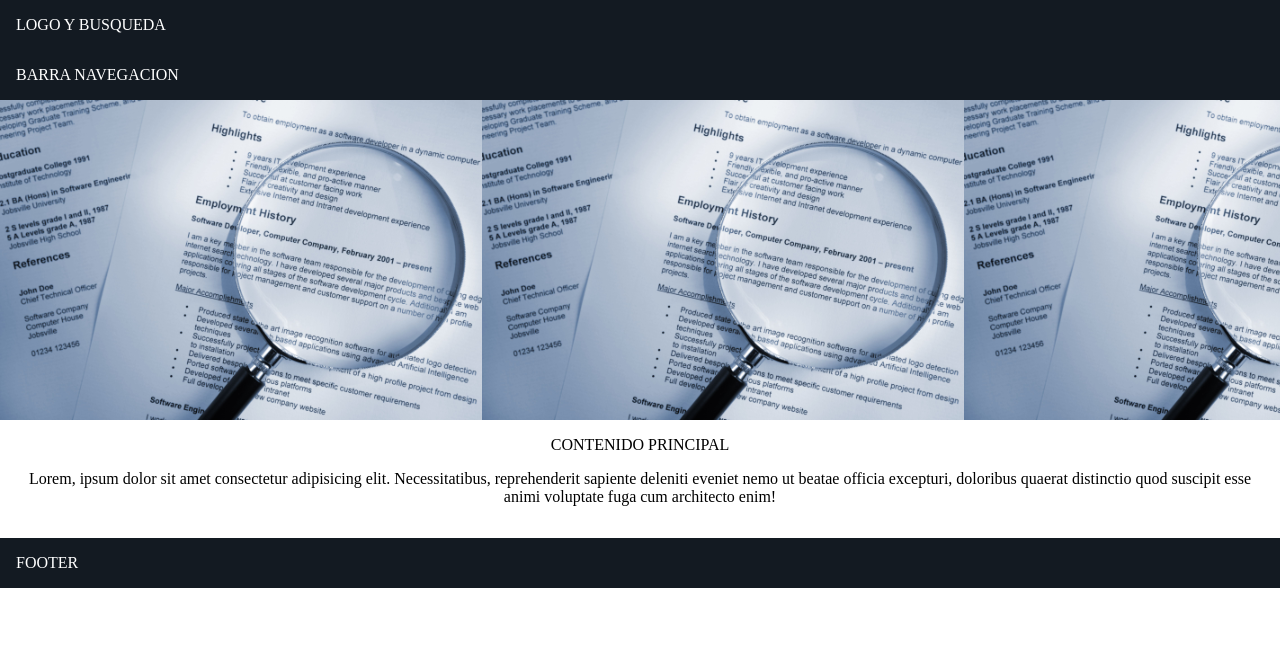
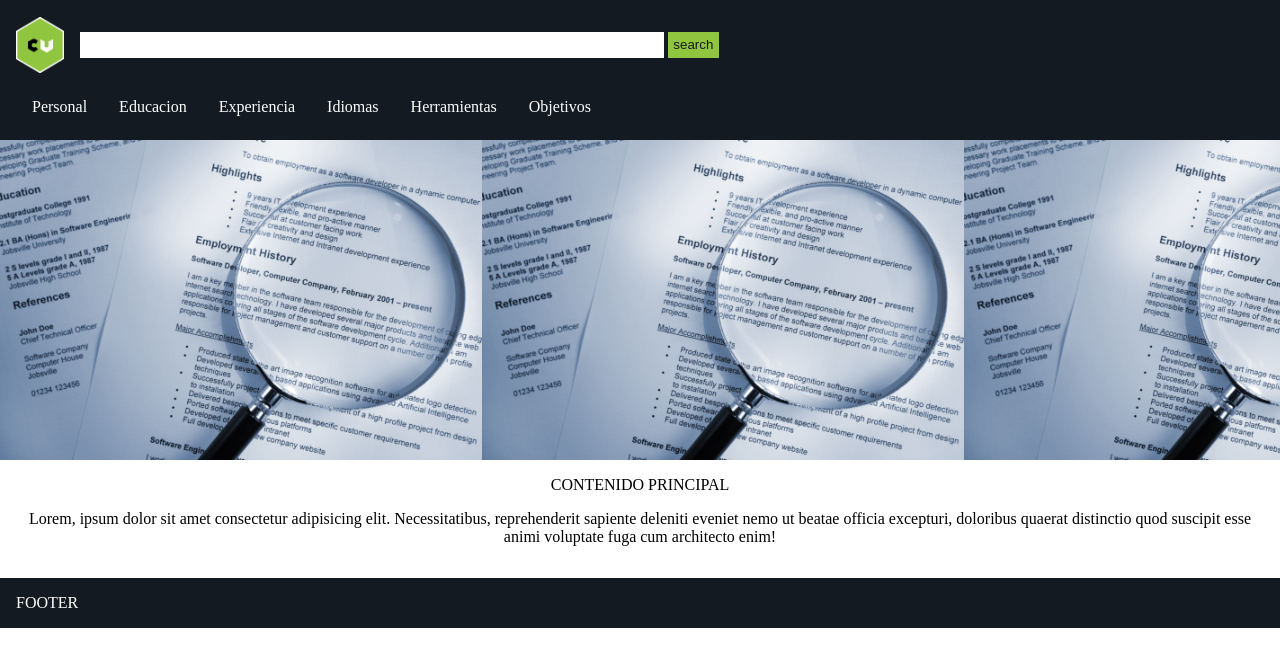
Before and after one commit to danielchungara1/cv-nodejs, a website: page index.html in a window 1280 px wide. Drawn offline with Linux system fonts and the light colour scheme.

Commit message:
header nav

```diff
--- a/public/index.html
+++ b/index.html
@@ -8,8 +8,24 @@
 
 </head>
 <body>
-    <header>LOGO Y BUSQUEDA</header>
-    <nav>BARRA NAVEGACION</nav>
+
+    <header><!-- LOGO Y BUSQUEDA -->
+        <img src="/public/img/logo-claro.png" alt="logo">
+        <form action="">
+            <input type="text" class="cuadro-busqueda">
+            <input type="submit" value="search" class="submit">
+        </form>
+    </header>
+
+    <nav><!-- BARRA NAVEGACION -->
+        <a href="#">Personal</a>
+        <a href="#">Educacion</a>
+        <a href="#">Experiencia</a>
+        <a href="#">Idiomas</a>
+        <a href="#">Herramientas</a>
+        <a href="#">Objetivos</a>
+    </nav>
+
     <div class="carusel">CARUSEL IMAGENES</div>
     <main>CONTENIDO PRINCIPAL
         <p>Lorem, ipsum dolor sit amet consectetur adipisicing elit. Necessitatibus, reprehenderit sapiente deleniti eveniet nemo ut beatae officia excepturi, doloribus quaerat distinctio quod suscipit esse animi voluptate fuga cum architecto enim!</p>
--- a/public/css/estilos-index.css
+++ b/public/css/estilos-index.css
@@ -1,5 +1,6 @@
 /*
-*Color principal: #131A22
+*Color fondo azul: #131A22
+*Color verde: #90C53F
 */
 *{
     box-sizing: border-box;
@@ -20,7 +21,7 @@ header,nav,footer{
     display: flex;
     align-items: center;
     justify-content: center;
-    background-image: url("/public/img/banner/cv-lupa.jpg");
+    background-image: url("/public/img/cv-lupa.jpg");
     background-size: contain;
     color: transparent;
 }
@@ -28,3 +29,52 @@ main{
     padding: 1em;
     text-align: center;
 }
+
+header{
+    display: flex;
+    justify-content: flex-start;
+    align-items: center;
+    width: 100%;
+    padding-bottom: 0;
+}
+header > img{
+    width: 3em;
+}
+header >form{
+    padding: 1em;
+    width: 100%;
+}
+header > form > *{
+    padding: 0.4em;
+    border: none;
+}
+
+header > form > .cuadro-busqueda{
+    width: 50%;
+
+}
+header > form > .submit{
+    cursor: pointer;
+    background-color: #90C53F;
+    color: #131A22;
+}
+
+nav{
+    display: flex;
+    padding-top :0.5em;
+    padding-bottom :0.5em;
+    justify-content: stretch;
+
+}
+nav > a:link,a:visited,a:hover,a:active{
+    color: white;
+    text-decoration: none;
+}
+nav > a:hover{
+    background-color: #90C53F;
+    color: #131A22;
+}
+
+nav > a{
+    padding: 1em;
+}
```
Also changed, not shown: webserver/webserver.js (+18 -21 lines), public/img/cv-lupa.jpg (renamed from public/img/banner/cv-lupa.jpg), public/img/logo-claro.png (added).
